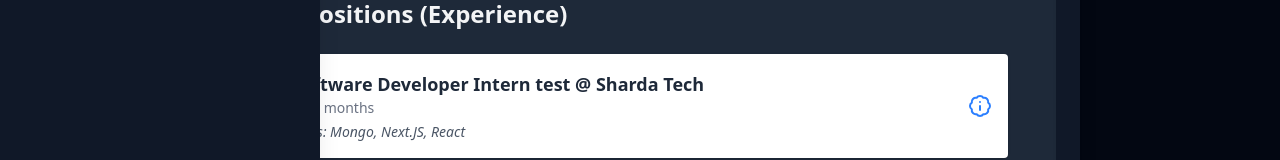
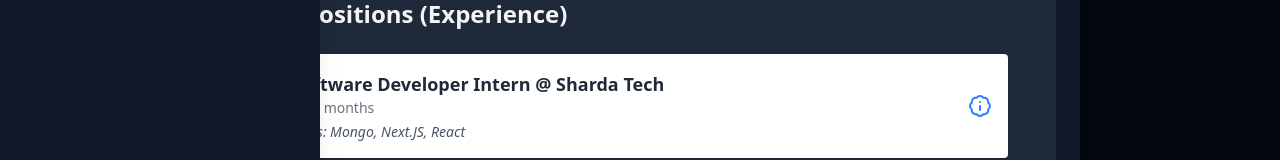
Before and after one commit to Ayush-Sharma-2023/Fintech-Portfolio, a Next.js app: page / in a window 1280 px wide. Both pictures are taken after a click on the button "Positions". Shown: the part 533-693 px from the top of the page. Built offline with nearby package versions, Linux system fonts and the light colour scheme.

Commit message:
Github working fine

```diff
--- a/app/Components/Positions.jsx
+++ b/app/Components/Positions.jsx
@@ -4,7 +4,7 @@
 
 const positions = [
   {
-    role: "Software Developer Intern test",
+    role: "Software Developer Intern",
     company: "Sharda Tech",
     duration: "2 months",
     skills: ["Mongo", "Next.JS", "React"],
```
